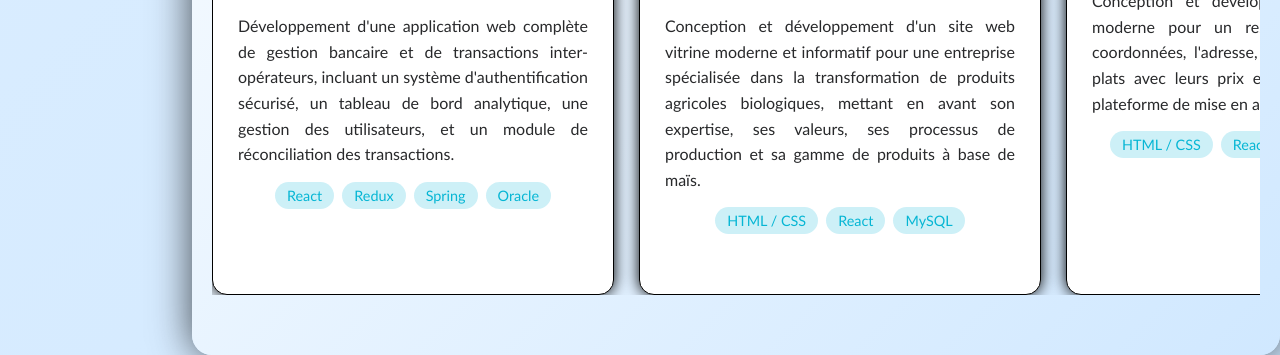
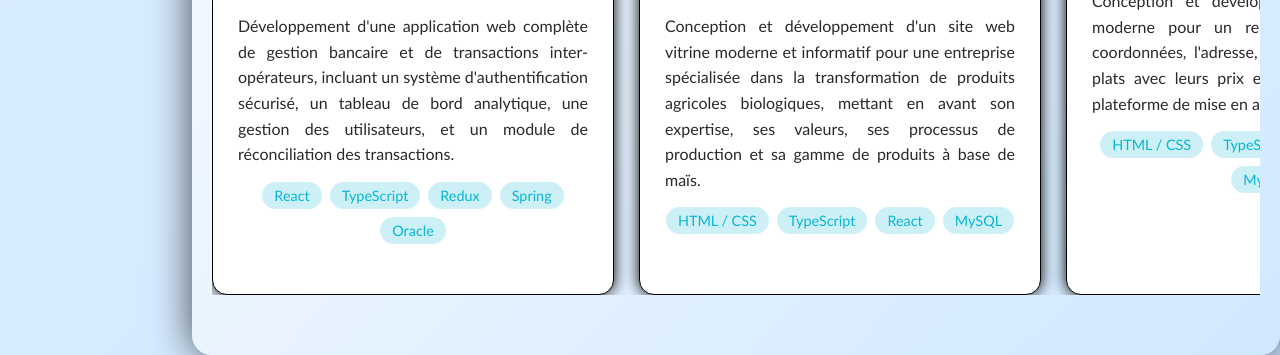
Before and after one commit to Florent2411/flo, a plain HTML site: page index.html in a window 1280 px wide. Shown: the part 7436-7791 px from the top of the page. Drawn offline with Linux system fonts and the light colour scheme.

Commit message:
Ajout de typescript

```diff
--- a/index.html
+++ b/index.html
@@ -729,6 +729,7 @@
                     analytique, une gestion des utilisateurs, et un module de réconciliation des transactions.</p>
                   <div class="project-tech">
                     <span>React</span>
+                    <span>TypeScript</span>
                     <span>Redux</span>
                     <span>Spring </span>
                     <span>Oracle</span>
@@ -770,6 +771,7 @@
                     maïs.</p>
                   <div class="project-tech">
                     <span>HTML / CSS</span>
+                    <span>TypeScript</span>
                     <span>React</span>
                     <span>MySQL</span>
                   </div>
@@ -801,6 +803,7 @@
                     ainsi qu'une plateforme de mise en avant de l'établissement.</p>
                   <div class="project-tech">
                     <span>HTML / CSS</span>
+                    <span>TypeScript</span>
                     <span>React</span>
                     <span>PWA</span>
                     <span>MySQL</span>
@@ -825,6 +828,7 @@
                     aider les clients à améliorer leur présence numérique et développer leur entreprise.</p>
                   <div class="project-tech">
                     <span>HTML / CSS</span>
+                    <span>TypeScript</span>
                     <span>React</span>
                     <span>PWA</span>
                     <span>MySQL</span>
@@ -849,6 +853,7 @@
                     historique de transactions et de gérer leur budget de manière simple et efficace.</p>
                   <div class="project-tech">
                     <span>React Native</span>
+                    <span>TypeScript</span>
                     <span>Redux</span>
                     <span>Express.js</span>
                     <span>JWT</span>
@@ -884,6 +889,7 @@
                     pour la visualisation et la gestion des favoris.</p>
                   <div class="project-tech">
                     <span>React</span>
+                    <span>TypeScript</span>
                     <span>Node.js</span>
                     <span>MySQL</span>
                     <span>Redux</span>
@@ -923,6 +929,7 @@
                     réalisateurs, des utilisateurs, des abonnements et du contenu multimédia.</p>
                   <div class="project-tech">
                     <span>React</span>
+                    <span>TypeScript</span>
                     <span>Node.js</span>
                     <span>MySQL</span>
                     <span>Redux</span>
@@ -970,6 +977,7 @@
                     WhatsApp, de newsletters, de publicités et d'annonces classées.</p>
                   <div class="project-tech">
                     <span>React.js</span>
+                    <span>TypeScript</span>
                     <span>Node.js</span>
                     <span>MySQL</span>
                     <span>Redux</span>
@@ -1001,6 +1009,7 @@
                     cotations, et de suivre l'état de leurs risques et remboursements.</p>
                   <div class="project-tech">
                     <span>React Native</span>
+                    <span>TypeScript</span>
                     <span>Redux</span>
                     <span>Nestjs</span>
                     <span>JWT</span>
@@ -1061,6 +1070,7 @@
                     alertes.</p>
                   <div class="project-tech">
                     <span>React Native</span>
+                    <span>TypeScript</span>
                     <span>Redux</span>
                     <span>Spring</span>
                     <span>JWT</span>
@@ -1081,6 +1091,7 @@
                     l'envoi de colis dans les zones urbaines et périurbaines.</p>
                   <div class="project-tech">
                     <span>React Native</span>
+                    <span>TypeScript</span>
                     <span>Redux</span>
                     <span>Spring</span>
                     <span>JWT</span>
@@ -1101,6 +1112,7 @@
                     utilisateurs dans leurs opérations financières.</p>
                   <div class="project-tech">
                     <span>React Native</span>
+                    <span>TypeScript</span>
                     <span>Redux</span>
                     <span>Spring</span>
                     <span>JWT</span>
@@ -1122,6 +1134,7 @@
                     voyage, risques divers).</p>
                   <div class="project-tech">
                     <span>React</span>
+                    <span>TypeScript</span>
                     <span>Docker</span>
                     <span>Spring</span>
                     <span>JWT</span>
@@ -1149,6 +1162,7 @@
                     performances commerciales.</p>
                   <div class="project-tech">
                     <span>React</span>
+                    <span>TypeScript</span>
                     <span>Docker</span>
                     <span>Express.js</span>
                     <span>JWT</span>
```
